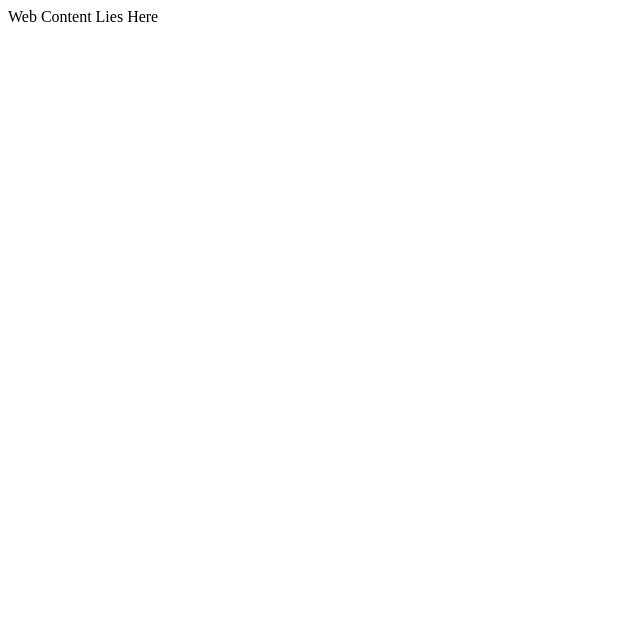
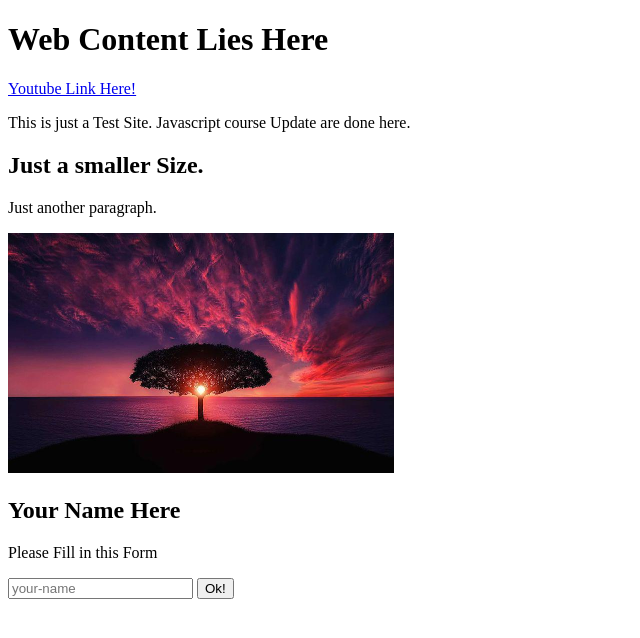
Before and after one commit to Y-SURGE-Y/Web-Devlopment, a plain HTML site: page index.html in a window 1280 px wide. Shown: the whole page, without its empty margins (0-640 px from the left). Drawn offline with Linux system fonts and the light colour scheme.

Commit message:
Done with the Basic HTML

```diff
--- a/index.html
+++ b/index.html
@@ -1,14 +1,39 @@
-<html>
+<!DOCTYPE html>
+<html lang="en">
 
 <head>
-    <meta charset="utf-8">
+    <meta charset="UTF-8">
+    <meta http-equiv="X-UA-Compatible" content="IE=edge">
+    <meta name="viewport" content="width=device-width, initial-scale=1.0">
     <title>
         WebPage Title
     </title>
 </head>
 
 <body>
-    Web Content Lies Here
+    <h1>
+        Web Content Lies Here
+    </h1>
+    <a href="https://www.youtube.com/">Youtube Link Here!</a>
+    <p class="First">
+        This is just a Test Site. Javascript course Update are done here.
+    </p>
+    <h2>
+        Just a smaller Size.
+    </h2>
+    <p class="Second">
+        Just another paragraph.
+    </p>
+
+    <img id="tree-image" src="tree.jpg" alt="Tree Image" height="240" />
+
+    <div id="your-name">
+        <h2> Your Name Here</h2>
+        <p>Please Fill in this Form</p>
+
+        <input type="text" placeholder="your-name" />
+        <button>Ok!</button>
+    </div>
 </body>
 
 </html>
```
Also changed, not shown: tree.jpg (added).
